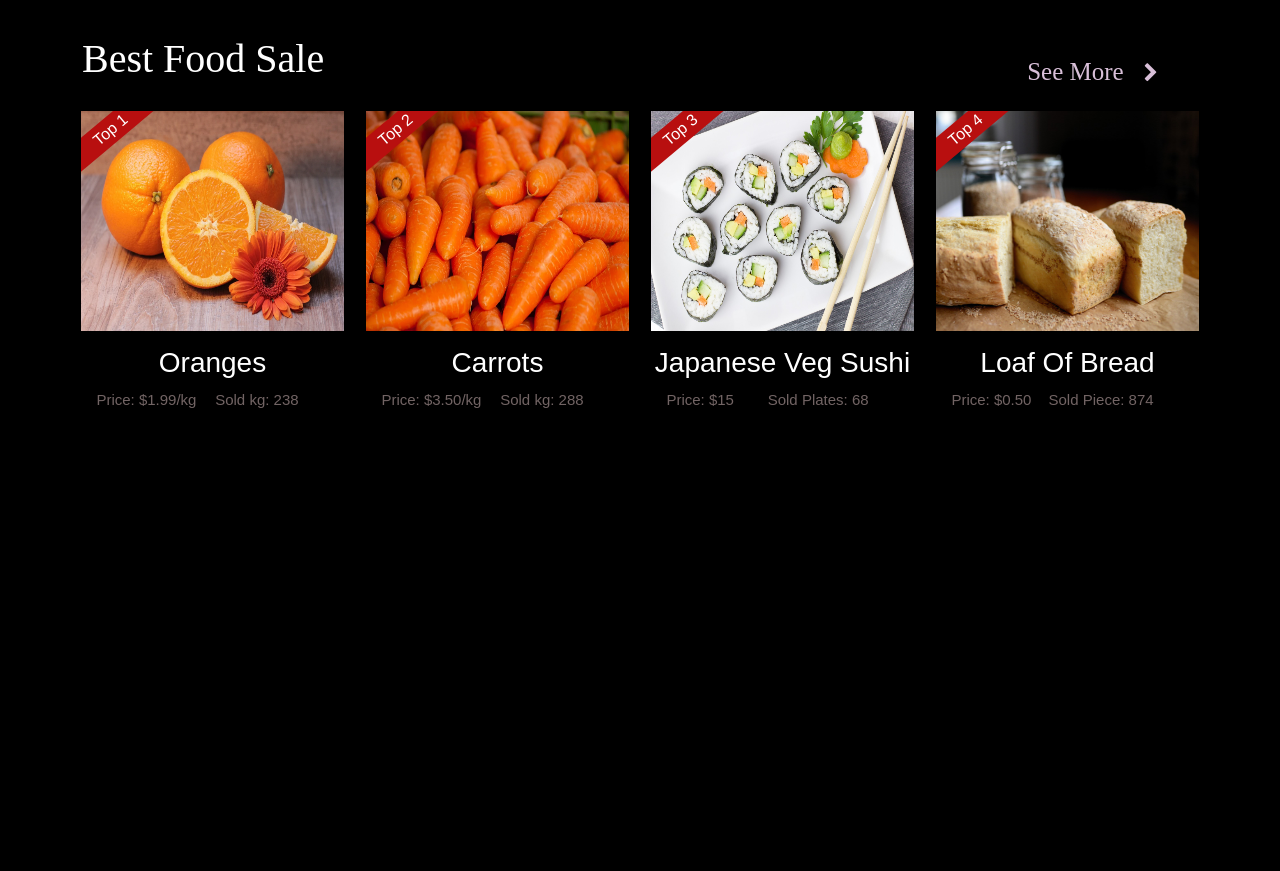
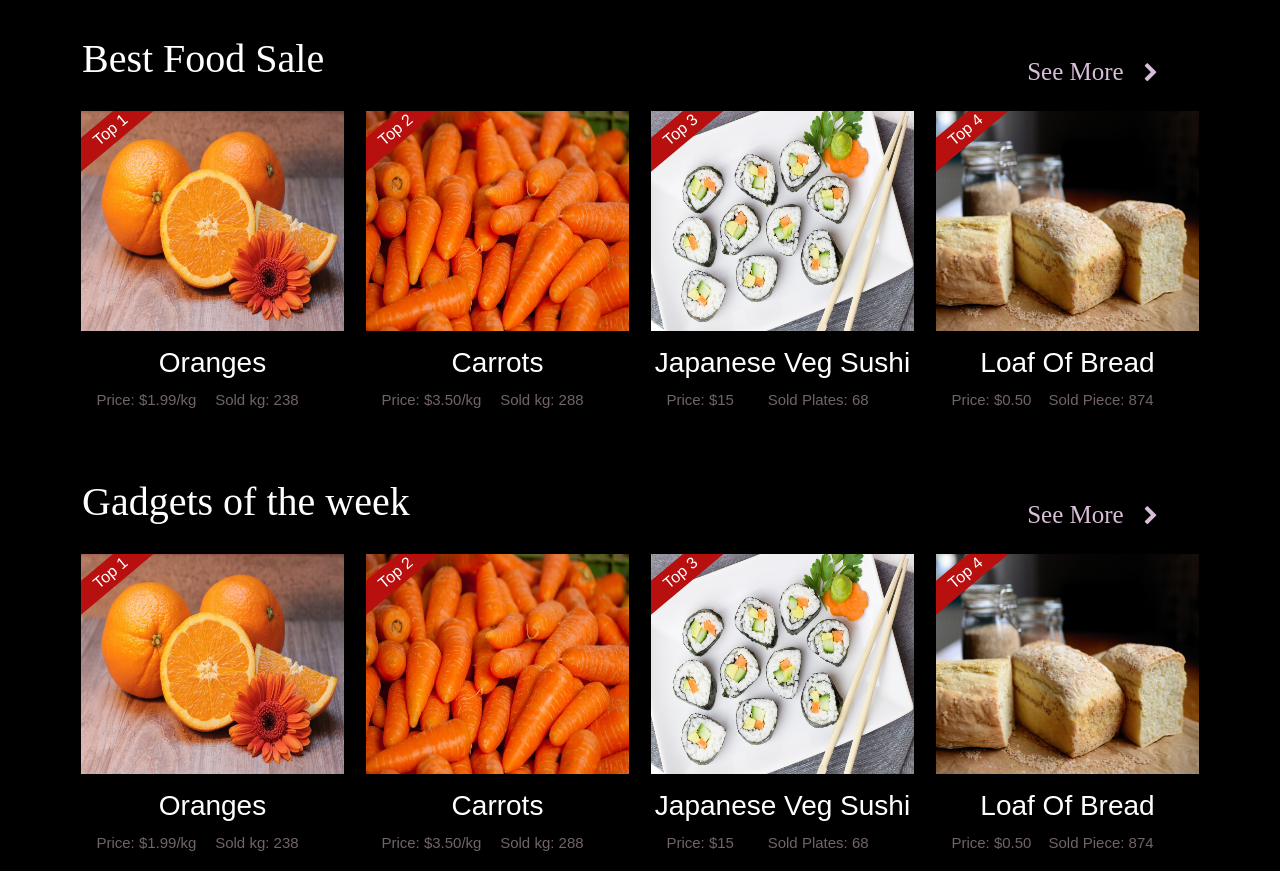
Before and after one commit to rose-rawal/Eureka, a plain HTML site: page index.html in a window 1280 px wide. Shown: the part 1263-2134 px from the top of the page. Before the commit the page ends 1691 px from the top, so only its background shows below. Drawn offline with nearby package versions, Linux system fonts and the light colour scheme; a web font is replaced by a local one.

Commit message:
just added another portion with tweaks remaining

```diff
--- a/index.html
+++ b/index.html
@@ -189,6 +189,41 @@
                         </div>
 
 
+
+
+                        <!--Third scroll start-->
+
+                      </div>
+                      <div class="container scroll">
+                        <h1>Gadgets of the week<span><a href="#" class="transi">See More<i class="fa fa-chevron-right" aria-hidden="true"></i class="transi"></a></span></h1>
+                        <div class="row">
+                          <div class="col-md-3 relative over">
+                            <img src="./images/Scroll21.webp" alt="Louis Vuitton">
+                            <h3 class="transi">Oranges</h3>
+                            <p>Price: $1.99/kg   <span>Sold kg: 238</span></p>
+                            <div class="top">Top 1</div>
+                          </div>
+                          <div class="col-md-3 relative over">
+                            <img src="./images/Scroll22.webp" alt="Louis Vuitton">
+                            <h3 class="transi">Carrots</h3>
+                            <p>Price: $3.50/kg   <span>Sold kg: 288</span></p>
+                            <div class="top">Top 2</div>
+                          </div>
+                          <div class="col-md-3 relative over">
+                            <img src="./images/Scroll23.jpg" alt="Louis Vuitton">
+                            <h3 class="transi">Japanese Veg Sushi</h3>
+                            <p>Price: $15   <span>Sold Plates: 68</span></p>
+                            <div class="top">Top 3</div>
+                          </div>
+                          <div class="col-md-3 relative over">
+                            <img src="./images/Scroll24.jpg" alt="Louis Vuitton">
+                            <h3 class="transi">Loaf Of Bread</h3>
+                            <p>Price: $0.50   <span>Sold Piece: 874</span></p>
+                            <div class="top">Top 4</div>
+                          </div>
+                        </div>
+
+
                       </div>
       <script src="./script.js"></script>
     <script src="https://cdn.jsdelivr.net/npm/bootstrap@5.0.0-beta2/dist/js/bootstrap.bundle.min.js" integrity="sha384-b5kHyXgcpbZJO/tY9Ul7kGkf1S0CWuKcCD38l8YkeH8z8QjE0GmW1gYU5S9FOnJ0" crossorigin="anonymous"></script>
```
